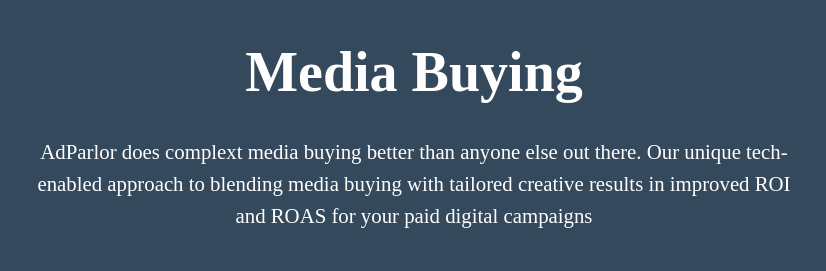
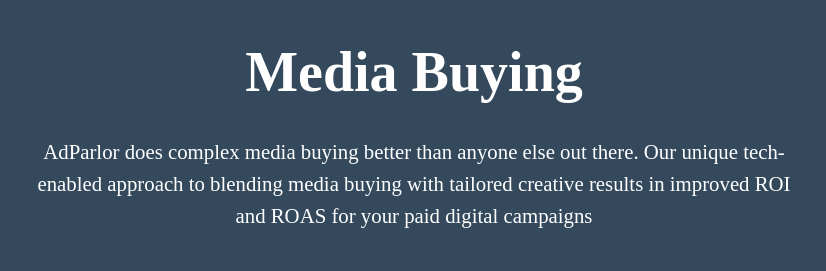
Before and after one commit to avijitchoudhury/adparlor, a website: page index.html in a window 1280 px wide. Shown: the part 800-1071 px from the top of the page, 226-1052 px from the left. Drawn offline with Linux system fonts and the light colour scheme.

Commit message:
fixed typo

```diff
--- a/index.html
+++ b/index.html
@@ -52,7 +52,7 @@
     <section class="section-media">
       <div class="section-media-primary">
         <h1 class="section-media-primary__title"> Media Buying</h1>
-        <p class="section-media-primary__paragraph">AdParlor does complext media buying better than anyone else out there. Our unique tech-enabled approach to blending media buying with tailored creative results in improved ROI and ROAS for your paid digital campaigns</p>
+        <p class="section-media-primary__paragraph">AdParlor does complex media buying better than anyone else out there. Our unique tech-enabled approach to blending media buying with tailored creative results in improved ROI and ROAS for your paid digital campaigns</p>
         <img src="Assets/arrow.svg" alt="Arrow" class="section-media-primary__arrow">
       </div>
     </section>
--- a/sass/main.scss
+++ b/sass/main.scss
@@ -1,4 +1,5 @@
 $breakpoint-phone: 375px;
+$breakpoint-tablet: 875px;
 
 *,
 *::after,
@@ -333,7 +334,7 @@
 }
 
 
-//media query
+//media query for phone
 @media (max-width: $breakpoint-phone) {
   //header
   .header {
```
